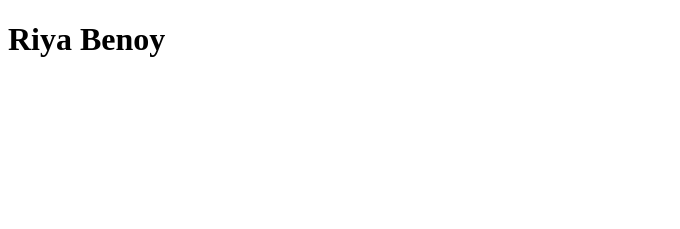
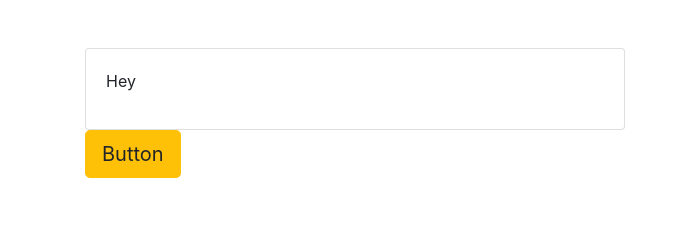
Before and after one commit to benriya97/benriya97.github.io, a plain HTML site: page index.html in a window 1280 px wide. Shown: the whole page, without its empty margins (0-680 px from the left). Drawn offline with nearby package versions, Linux system fonts and the light colour scheme.

Commit message:
bootstrap

```diff
--- a/index.html
+++ b/index.html
@@ -2,21 +2,44 @@
 <!--[if lt IE 7]>      <html class="no-js lt-ie9 lt-ie8 lt-ie7"> <![endif]-->
 <!--[if IE 7]>         <html class="no-js lt-ie9 lt-ie8"> <![endif]-->
 <!--[if IE 8]>         <html class="no-js lt-ie9"> <![endif]-->
-<!--[if gt IE 8]><!--> <html class="no-js"> <!--<![endif]-->
+<!--[if gt IE 8]><!-->
+<html class="no-js">
+<!--<![endif]-->
+
 <head>
     <meta charset="utf-8">
     <meta http-equiv="X-UA-Compatible" content="IE=edge">
     <title></title>
     <meta name="description" content="">
     <meta name="viewport" content="width=device-width, initial-scale=1">
-        <link rel="stylesheet" href="">
+    <link href="https://stackpath.bootstrapcdn.com/bootstrap/4.4.1/css/bootstrap.min.css" rel="stylesheet"
+        integrity="sha384-Vkoo8x4CGsO3+Hhxv8T/Q5PaXtkKtu6ug5TOeNV6gBiFeWPGFN9MuhOf23Q9Ifjh" crossorigin="anonymous">
 </head>
+
 <body>
-        <h1>Riya Benoy</h1>
+    <div class="container my-5">
+        <div class="row">
+            <div class="col-12 col-md-6">
+                <div class="card">
+                    <div class="card-body">
+                        <p>Hey</p>
+                    </div>
+                </div>
+            </div>
+        </div>
+        <button class="btn btn-warning btn-lg ">Button</button>
+    </div>
+
     <!--[if lt IE 7]>
             <p class="browsehappy">You are using an <strong>outdated</strong> browser. Please <a href="#">upgrade your browser</a> to improve your experience.</p>
         <![endif]-->
+    <script src="https://ajax.googleapis.com/ajax/libs/jquery/3.4.1/jquery.min.js"></script>
+    <script src="https://stackpath.bootstrapcdn.com/bootstrap/4.4.1/js/bootstrap.min.js"
+        integrity="sha384-wfSDF2E50Y2D1uUdj0O3uMBJnjuUD4Ih7YwaYd1iqfktj0Uod8GCExl3Og8ifwB6" crossorigin="anonymous">
+    </script>
+    <script src="https://stackpath.bootstrapcdn.com/bootstrap/4.4.1/js/bootstrap.bundle.min.js"
+        integrity="sha384-6khuMg9gaYr5AxOqhkVIODVIvm9ynTT5J4V1cfthmT+emCG6yVmEZsRHdxlotUnm" crossorigin="anonymous">
+    </script>
+</body>
 
-        <script src="" async defer></script>
-    </body>
 </html>
```
Lines whose indentation alone changed are shown as unchanged.
